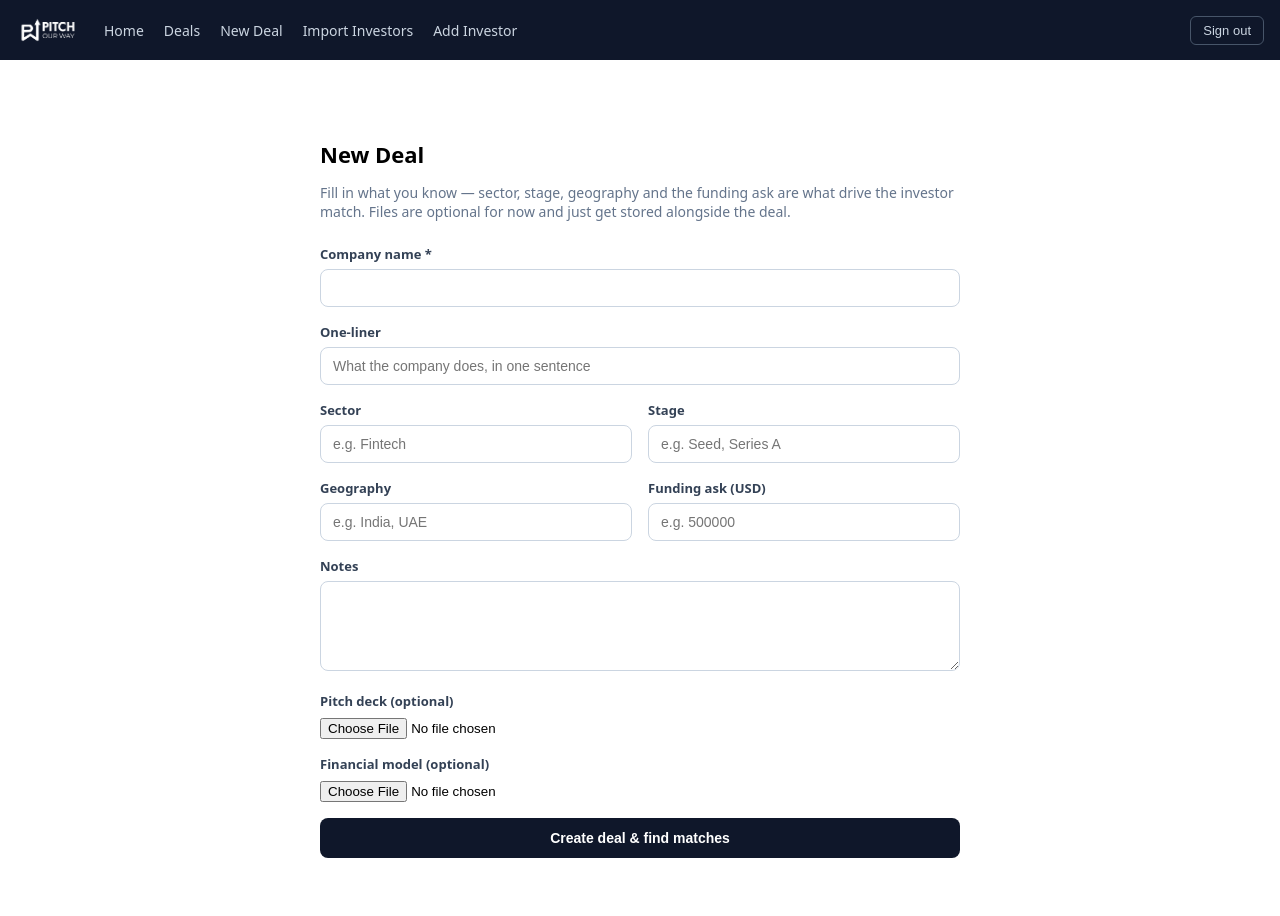
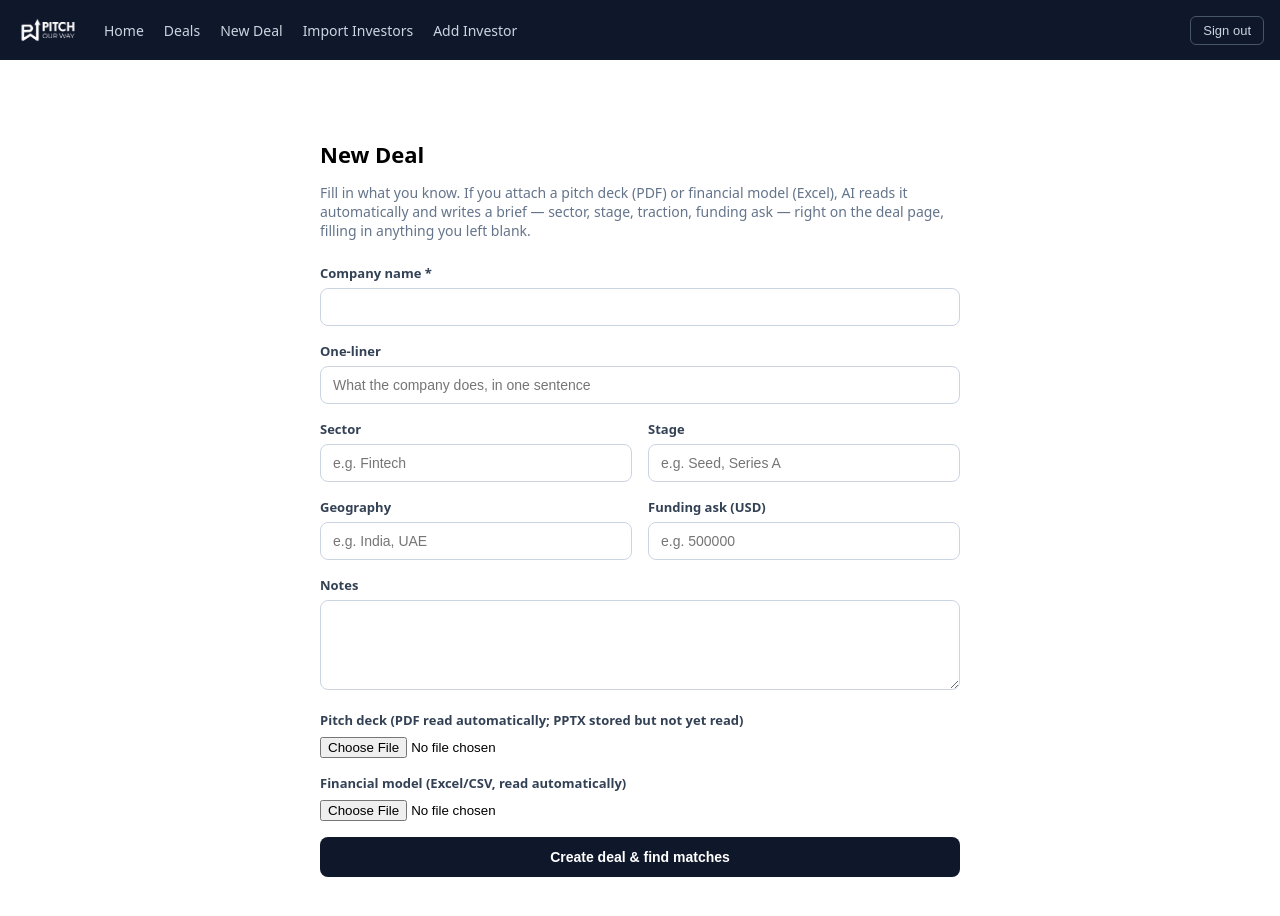
Before and after one commit to CHiliClicksPow/investor-dashboard, a Next.js app: page /deals/new in a window 1280 px wide. Shown: the top 916 px of the page. Built offline with nearby package versions, Linux system fonts and the light colour scheme; no server answers.

Commit message:
Add files via upload

```diff
--- a/app/deals/new/page.tsx
+++ b/app/deals/new/page.tsx
@@ -19,6 +19,7 @@ export default function NewDealPage() {
   const [deckFile, setDeckFile] = useState<File | null>(null);
   const [modelFile, setModelFile] = useState<File | null>(null);
   const [saving, setSaving] = useState(false);
+  const [analyzing, setAnalyzing] = useState(false);
   const [error, setError] = useState<string | null>(null);
 
   async function handleSubmit(e: React.FormEvent) {
@@ -47,8 +48,7 @@ export default function NewDealPage() {
 
       if (insertError) throw insertError;
 
-      // Upload files if provided (optional — kept for reference, not yet
-      // auto-analyzed; that comes with the AI matching step later).
+      let analyzed = false;
       if (deckFile) {
         const path = `${deal.id}/${deckFile.name}`;
         const { error: upErr } = await supabase.storage.from('pitch-decks').upload(path, deckFile);
@@ -58,6 +58,22 @@ export default function NewDealPage() {
         const path = `${deal.id}/${modelFile.name}`;
         const { error: upErr } = await supabase.storage.from('financial-models').upload(path, modelFile);
         if (!upErr) await supabase.from('deals').update({ financial_model_path: path }).eq('id', deal.id);
+      }
+
+      if (deckFile || modelFile) {
+        setSaving(false);
+        setAnalyzing(true);
+        try {
+          await fetch('/api/analyze-deal', {
+            method: 'POST',
+            headers: { 'Content-Type': 'application/json' },
+            body: JSON.stringify({ dealId: deal.id }),
+          });
+          analyzed = true;
+        } catch {
+          // Non-fatal — they can click "Analyze with AI" again from the deal page.
+        }
+        setAnalyzing(false);
       }
 
       router.push(`/deals/${deal.id}`);
@@ -73,9 +89,9 @@ export default function NewDealPage() {
       <div style={{ maxWidth: 640, margin: '40px auto', fontFamily: 'system-ui, sans-serif', padding: 24 }}>
         <h1 style={{ fontSize: 22, marginBottom: 4 }}>New Deal</h1>
         <p style={{ color: '#64748b', fontSize: 14, marginBottom: 24 }}>
-          Fill in what you know — sector, stage, geography and the funding ask are what
-          drive the investor match. Files are optional for now and just get stored
-          alongside the deal.
+          Fill in what you know. If you attach a pitch deck (PDF) or financial model
+          (Excel), AI reads it automatically and writes a brief — sector, stage, traction,
+          funding ask — right on the deal page, filling in anything you left blank.
         </p>
 
         <form onSubmit={handleSubmit} style={{ display: 'flex', flexDirection: 'column', gap: 16 }}>
@@ -109,18 +125,18 @@ export default function NewDealPage() {
             <textarea style={{ ...inputStyle, minHeight: 90 }} value={notes} onChange={(e) => setNotes(e.target.value)} />
           </Field>
 
-          <Field label="Pitch deck (optional)">
+          <Field label="Pitch deck (PDF read automatically; PPTX stored but not yet read)">
             <input type="file" accept=".pdf,.ppt,.pptx" onChange={(e) => setDeckFile(e.target.files?.[0] || null)} />
           </Field>
 
-          <Field label="Financial model (optional)">
+          <Field label="Financial model (Excel/CSV, read automatically)">
             <input type="file" accept=".xlsx,.xls,.csv" onChange={(e) => setModelFile(e.target.files?.[0] || null)} />
           </Field>
 
           {error && <p style={{ color: '#dc2626', fontSize: 13 }}>{error}</p>}
 
-          <button type="submit" disabled={saving} style={buttonStyle}>
-            {saving ? 'Saving…' : 'Create deal & find matches'}
+          <button type="submit" disabled={saving || analyzing} style={buttonStyle}>
+            {saving ? 'Saving…' : analyzing ? 'Reading pitch deck & writing brief…' : 'Create deal & find matches'}
           </button>
         </form>
       </div>
```
